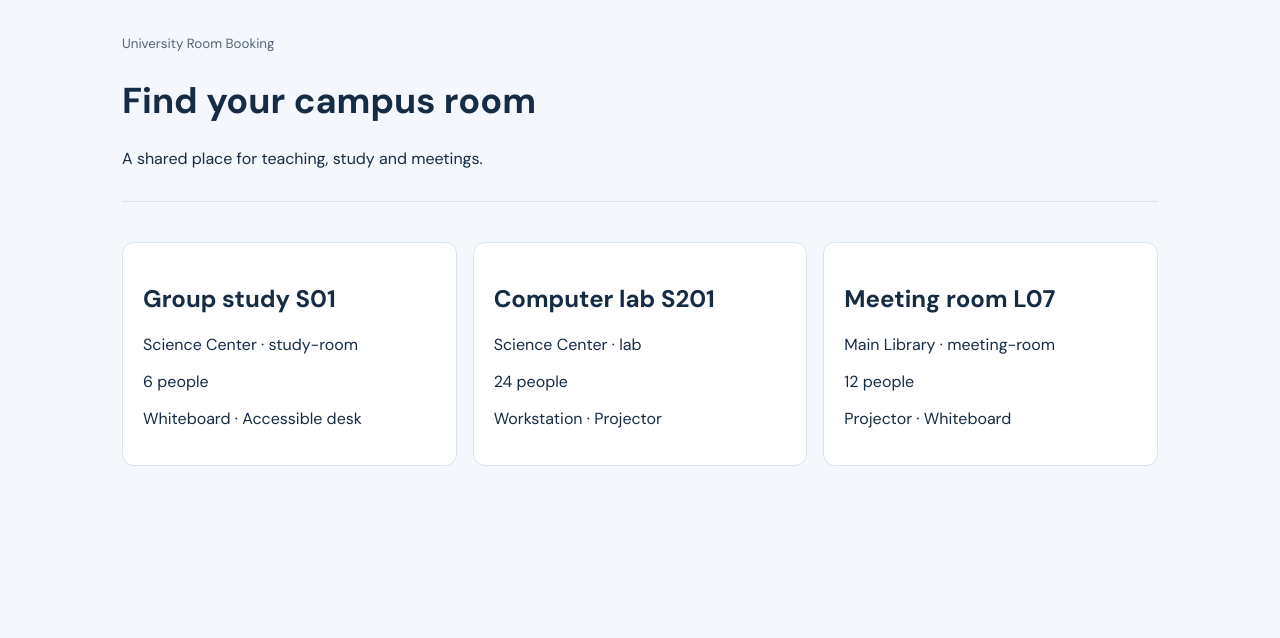
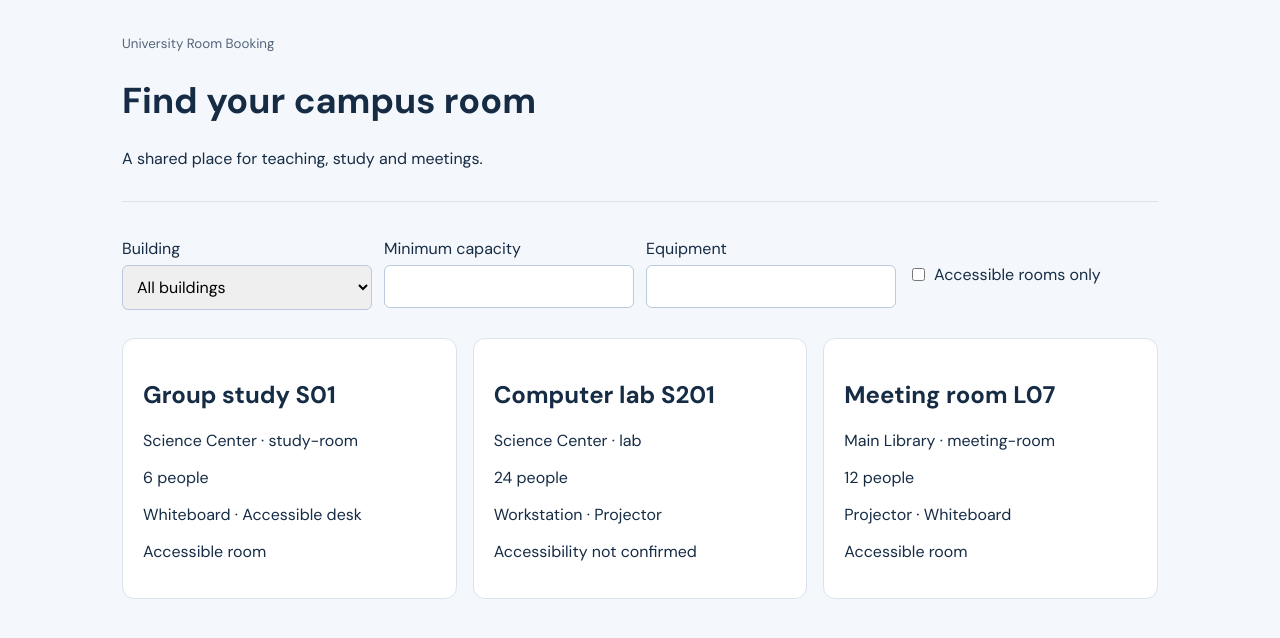
Before and after one commit to Diyar30under30/booking-rooms-coventry, a React (Vite) app in the folder app/frontend/: page / in a window 1280 px wide. Shown: the top 638 px of the page. Built offline with nearby package versions, Linux system fonts and the light colour scheme.

Commit message:
v03: Room search, capacity and equipment filters
Reconstructed milestone from the current working project; created now with no backdating. Original main history is preserved.

```diff
--- a/app/frontend/src/App.jsx
+++ b/app/frontend/src/App.jsx
@@ -3,6 +3,7 @@ import sampleRooms from './sample-rooms.js';
 
 export default function App(){
 const [rooms,setRooms]=useState(sampleRooms); const [error,setError]=useState('');
-const visible=rooms;
-return <main><header><small>University Room Booking</small><h1>Find your campus room</h1><p>A shared place for teaching, study and meetings.</p></header>{error&&<p className="error" role="alert">{error}</p>}<div className="grid">{visible.map(room=><article key={room.id}><h2>{room.name}</h2><p>{room.building} · {room.type}</p><p>{room.capacity==null?"Capacity unrecorded":`${room.capacity} people`}</p><p>{room.amenities.join(" · ")}</p></article>)}</div>{!visible.length&&!error&&<p>No rooms match.</p>}</main>;
+const [building,setBuilding]=useState(''),[capacity,setCapacity]=useState(''),[equipment,setEquipment]=useState(''),[accessible,setAccessible]=useState(false);
+const visible=rooms.filter(r=>(!building||r.building===building)&&(!capacity||(r.capacity!=null&&r.capacity>=Number(capacity)))&&(!equipment||r.amenities.some(a=>a.toLowerCase().includes(equipment.toLowerCase())))&&(!accessible||r.accessible));
+return <main><header><small>University Room Booking</small><h1>Find your campus room</h1><p>A shared place for teaching, study and meetings.</p></header>{error&&<p className="error" role="alert">{error}</p>}<div className="filters"><label>Building<select value={building} onChange={e=>setBuilding(e.target.value)}><option value="">All buildings</option>{[...new Set(rooms.map(r=>r.building))].map(b=><option key={b}>{b}</option>)}</select></label><label>Minimum capacity<input type="number" min="1" value={capacity} onChange={e=>setCapacity(e.target.value)}/></label><label>Equipment<input value={equipment} onChange={e=>setEquipment(e.target.value)}/></label><label className="check"><input type="checkbox" checked={accessible} onChange={e=>setAccessible(e.target.checked)}/>Accessible rooms only</label></div><div className="grid">{visible.map(room=><article key={room.id}><h2>{room.name}</h2><p>{room.building} · {room.type}</p><p>{room.capacity==null?"Capacity unrecorded":`${room.capacity} people`}</p><p>{room.amenities.join(" · ")}</p><p>{room.accessible?"Accessible room":"Accessibility not confirmed"}</p></article>)}</div>{!visible.length&&!error&&<p>No rooms match.</p>}</main>;
 }
```
Also changed, not shown: 2 other files (tests, documents, lock files or other folders).
